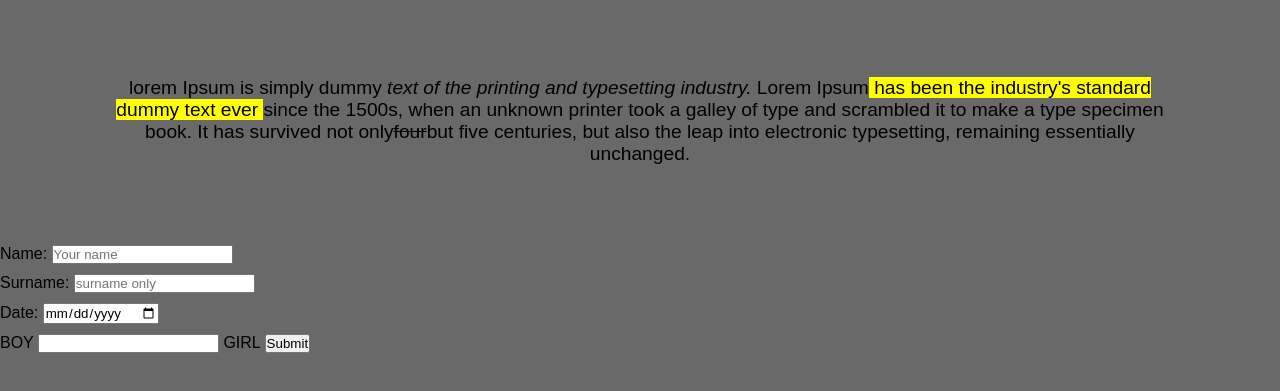
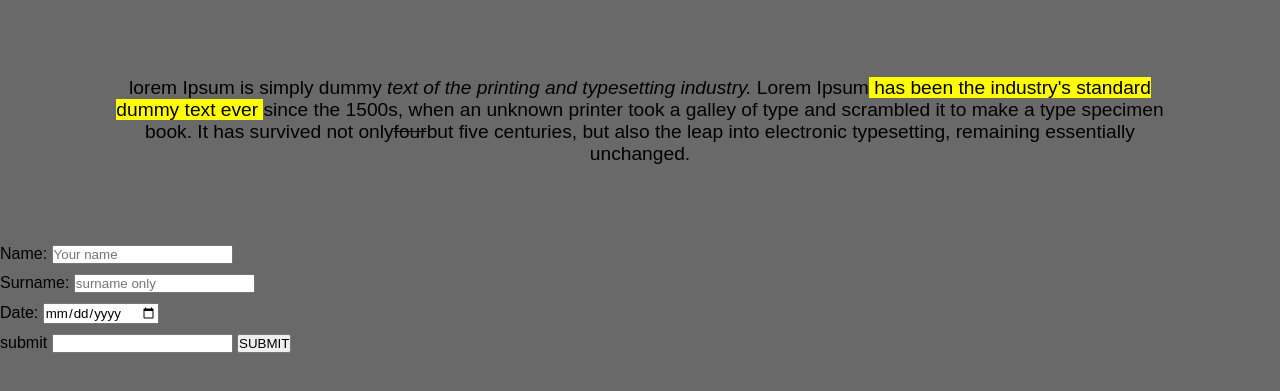
Before and after one commit to MIRACLEMUM/sunnywork, a plain HTML site: page index.html in a window 1280 px wide. Shown: the part 137-528 px from the top of the page. Drawn offline with Linux system fonts and the light colour scheme.

Commit message:
Update index.html

```diff
--- a/index.html
+++ b/index.html
@@ -26,14 +26,10 @@
          <input type="text" name="Surname" id="Surname" placeholder="surname only" required style="margin-bottom: 10px;"><BR>
          <label for="Date">Date:</label>
          <input type="date"name="date"id="date" placeholder=""required style="margin-bottom: 10px;"><br>
-         <label for="RADIO" >BOY</label>
-         <input for="text"name="RADIO"id="RADIO"placeholder="">
-         <label FOR="RADIO">GIRL</label>
-
-
-
-
-        <button>Submit</button>
+         <label for="Submit" >submit</label>
+         <input for="text"name="submit"id="RADIO"placeholder="">
+         <button>SUBMIT</button>
+         <br>
     </form>
 
     </body>
```
